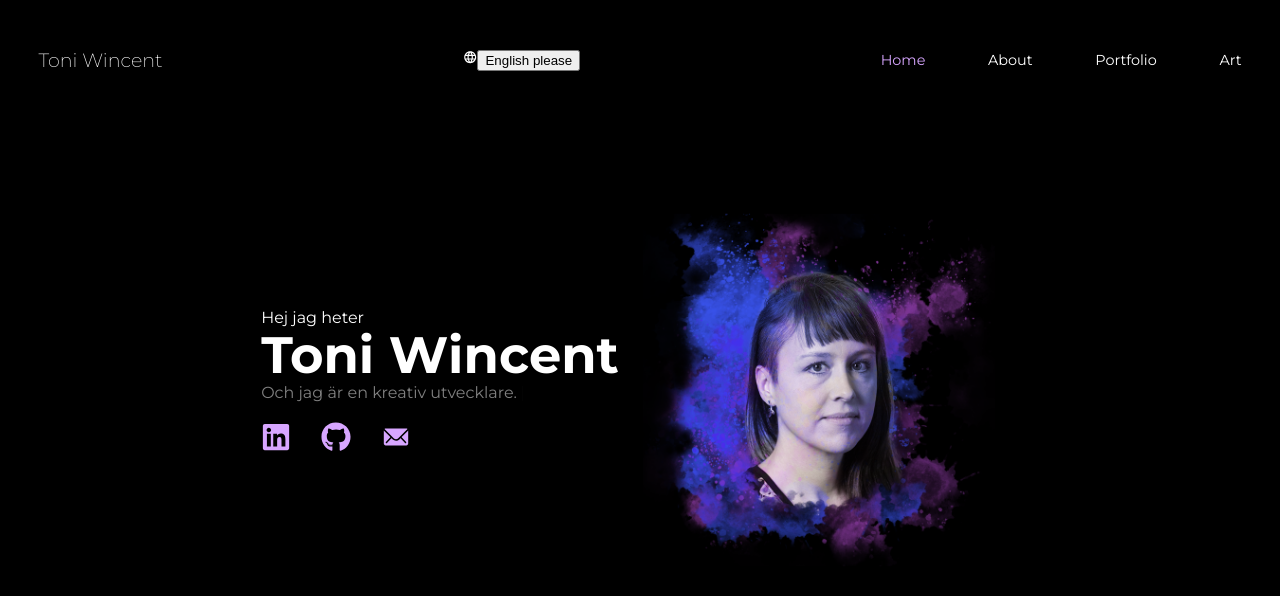
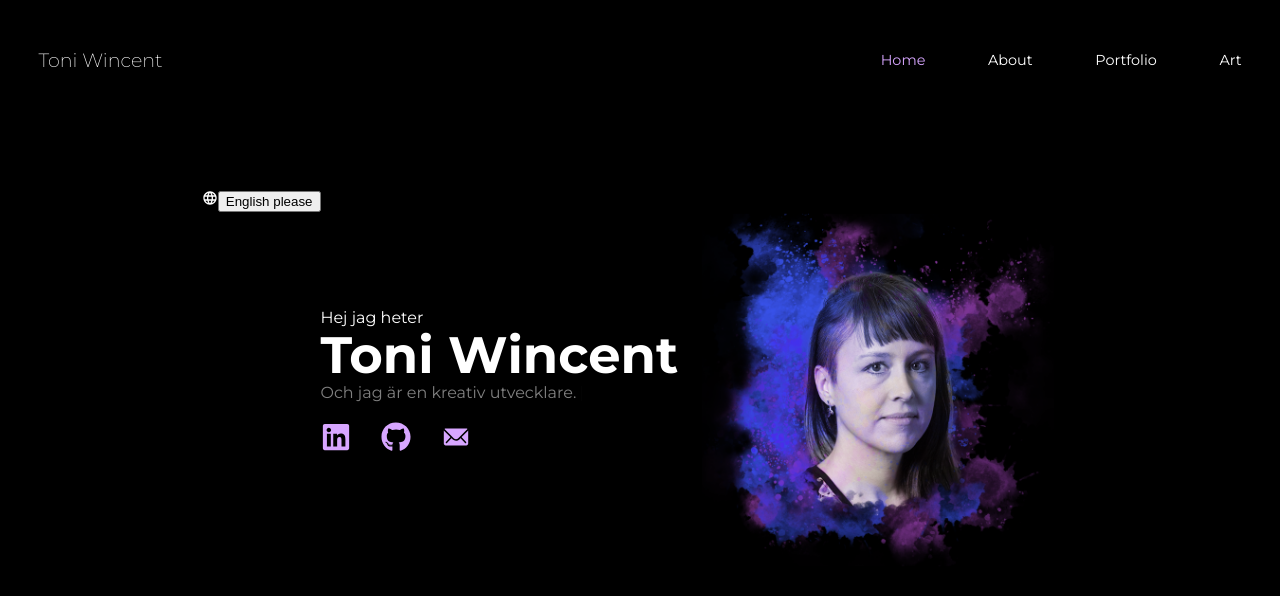
Before and after one commit to Noccis/tw-webpage, a React (Vite) app: page / in a window 1280 px wide. Shown: the top 596 px of the page. Built offline with nearby package versions, Linux system fonts and the light colour scheme; a web font is replaced by a local one.

Commit message:
moved the languagehandler component to home component

```diff
--- a/src/App.tsx
+++ b/src/App.tsx
@@ -6,7 +6,6 @@ import Portfolio from './pages/Portfolio'
 import Art from './pages/Art'
 import { Routes, Route } from 'react-router-dom'
 import Menu from './components/Menu'
-import LanguageHandler from './components/LanguageHandler'
 
 function App() {
 
@@ -14,7 +13,6 @@ function App() {
     <>
       <header>
         <h4 id='title'>Toni Wincent</h4>
-        <LanguageHandler />
         <Menu />
       </header>
       <main>
--- a/src/components/LanguageHandler.tsx
+++ b/src/components/LanguageHandler.tsx
@@ -2,12 +2,19 @@ import React, { useState } from 'react'
 import i18next from 'i18next';
 import { MdLanguage } from "react-icons/md";
 
-const LanguageHandler = () => {
+type LanguageHandlerProps = {
+    language: string,
+    setLanguage: (language: string) => void
+};
 
+const LanguageHandler = ({language, setLanguage} : LanguageHandlerProps) => {
+    console.log("Language handler rendering!");
+
+    // Gör om så att komponenten tar in vilket språk den ska välja (samt vad som ska stå) och se till att det är en state i parent.
     const en = 'English please';
     const sv = 'Svenska tack';
 
-    const [language, setLanguage] = useState(en)
+    //const [language, setLanguage] = useState(en)
 
 
     return (
@@ -22,6 +29,7 @@ const LanguageHandler = () => {
                     i18next.changeLanguage('sv');
                     setLanguage(en)
                 }
+                console.log("KLick klick!!!");
             }}  >{language}</button>
         </div>
     )
--- a/src/pages/Home.tsx
+++ b/src/pages/Home.tsx
@@ -1,4 +1,4 @@
-import React, { useState } from 'react'
+import React, { useEffect, useState } from 'react'
 import '../styles/home.css'
 import portrait from "../assets/profileColor1.png"
 import { useTypewriter, Cursor } from 'react-simple-typewriter'
@@ -6,13 +6,15 @@ import { FaLinkedin } from "react-icons/fa";
 import { IoIosMail } from "react-icons/io";
 import { FaGithub } from "react-icons/fa6";
 import { useTranslation } from 'react-i18next';
+import LanguageHandler from '../components/LanguageHandler';
 
 const Home = () => {
 
-  /*
-  https://blog.logrocket.com/how-when-to-force-react-component-re-render/
-  */
+  console.log("Home rendering!");
+
   const { t } = useTranslation();
+
+  const [language, setLanguage] = useState('English please');
 
   const [typedWords] = useTypewriter({
     words: [t('iAm'),]
@@ -20,6 +22,7 @@ const Home = () => {
 
   return (
     <div id="home-container">
+      <LanguageHandler language={language} setLanguage={setLanguage}/>
       <div id="home-text">
         <p className="data-styled-text">{t('hello')}</p>
         <h1>Toni Wincent</h1>
```
